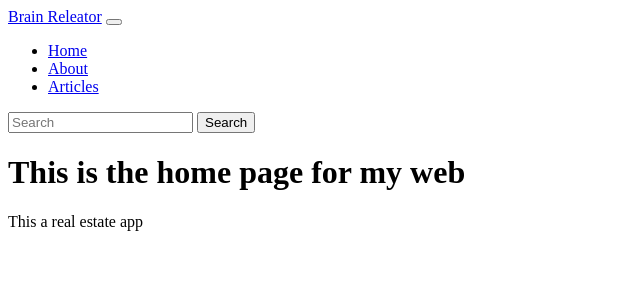
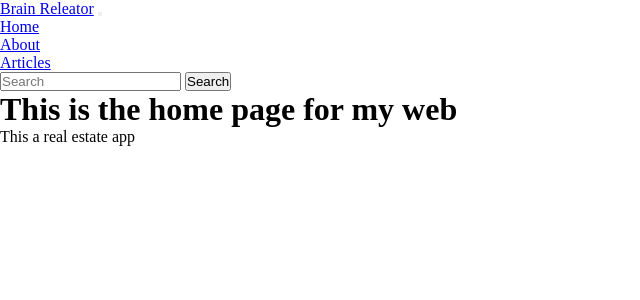
Before and after one commit to brian-ambani/flask, a Flask app: page / in a window 1280 px wide. Shown: the top 300 px of the page, without its empty margins (0-640 px from the left). Run offline with Flask 3, Linux system fonts and the light colour scheme.

Commit message:
updated css

```diff
--- a/brainrealator/static/css/template.css
+++ b/brainrealator/static/css/template.css
@@ -1 +1,6 @@
 /* css code goes here */
+*{
+	margin: 0;
+	padding: 0;
+	font: sans-serif;
+}
```
